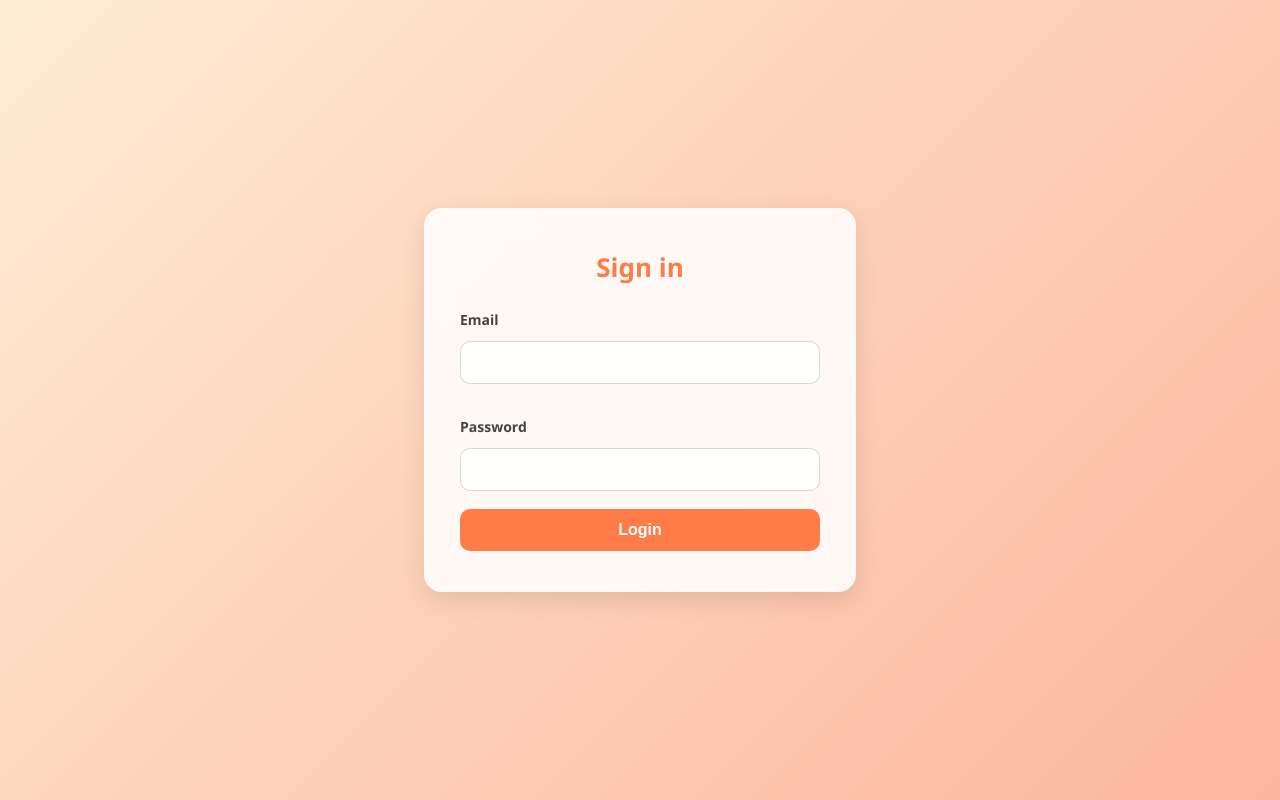
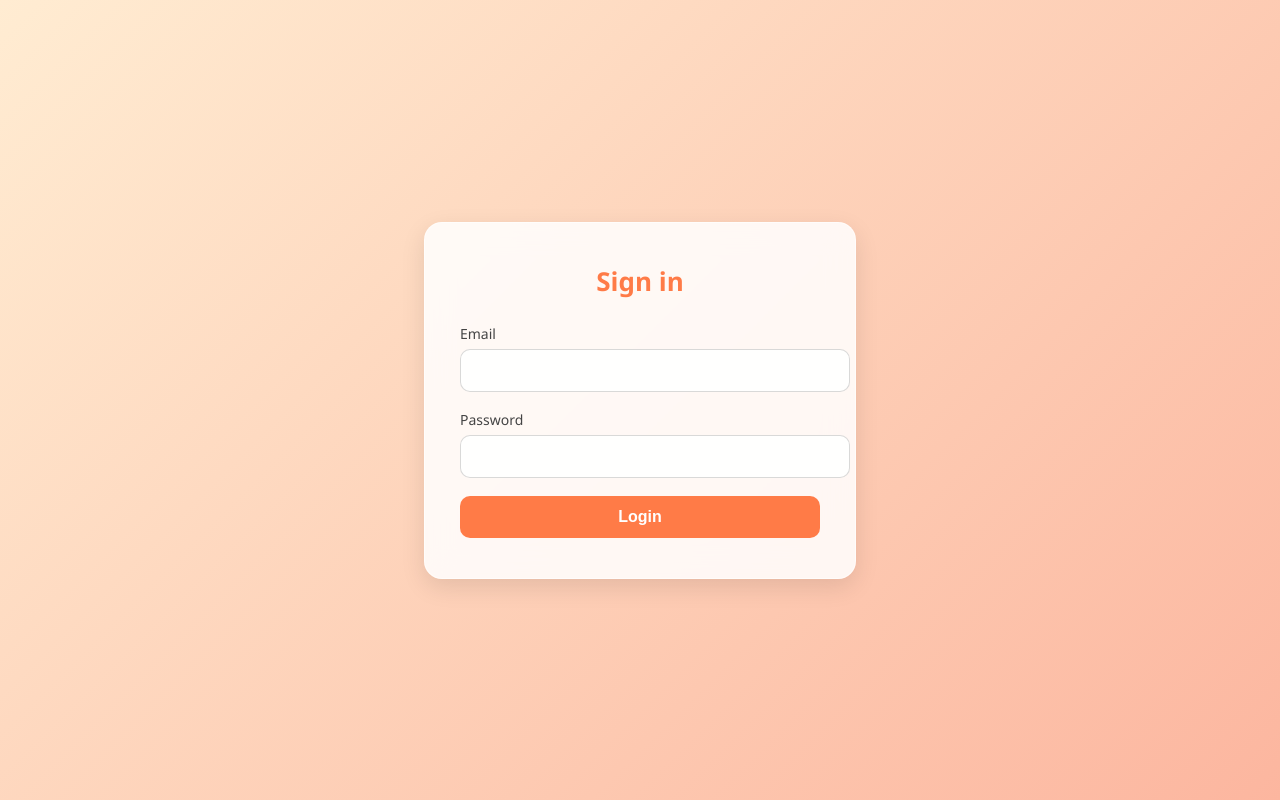
Before and after one commit to par17001299/EP-services, a website: page index.html in a window 1280 px wide. Drawn offline with Linux system fonts and the light colour scheme.

Commit message:
Update index.html

```diff
--- a/index.html
+++ b/index.html
@@ -3,7 +3,7 @@
 <head>
     <meta charset="UTF-8">
     <title>Login</title>
-    <link rel="stylesheet" href="/public/css/style.css">
+    <link rel="stylesheet" href="../EP-services/public/css/login.css">
     <link rel="stylesheet" href="../css/login.css">
 </head>
 <body>
```
